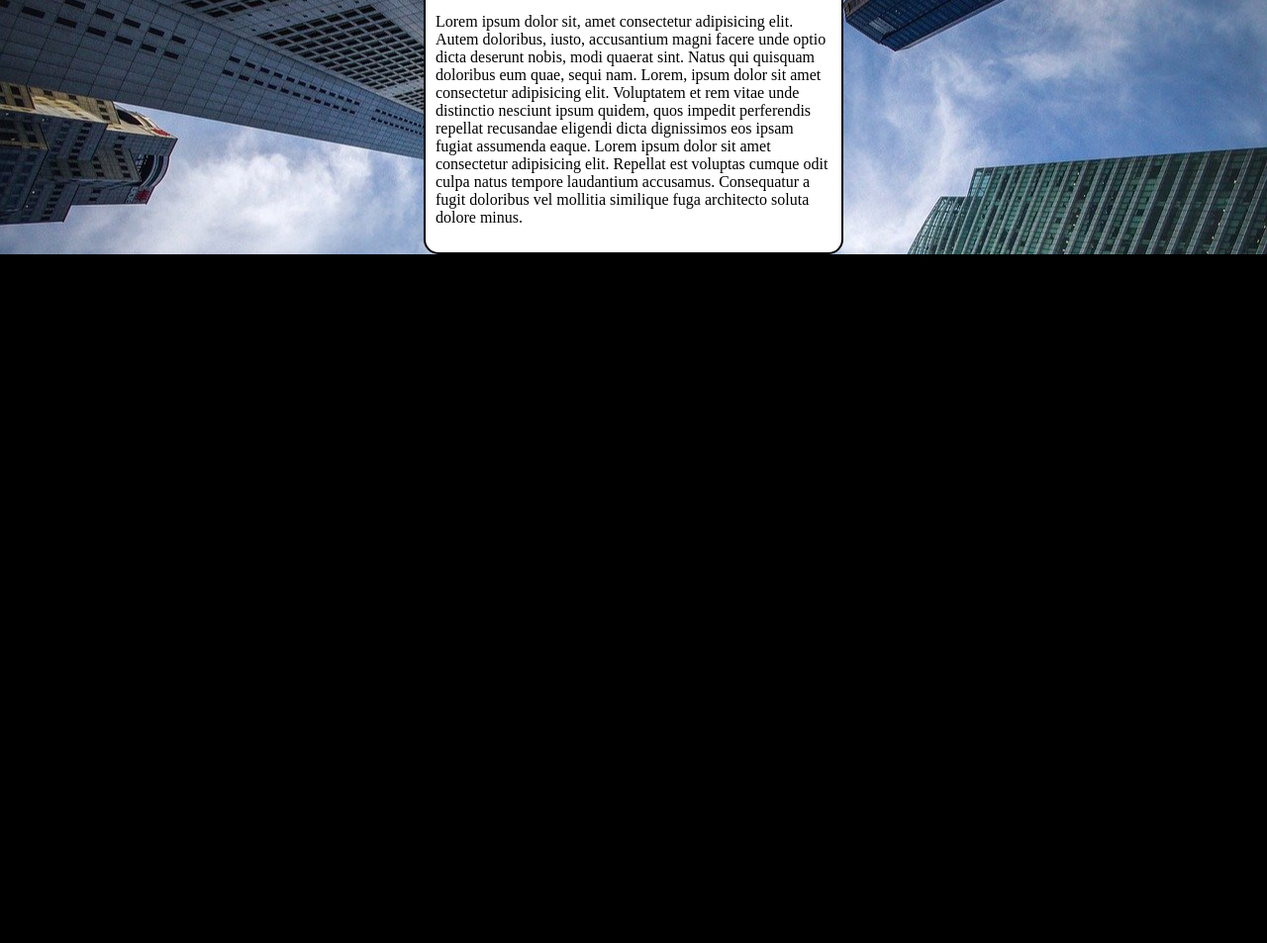
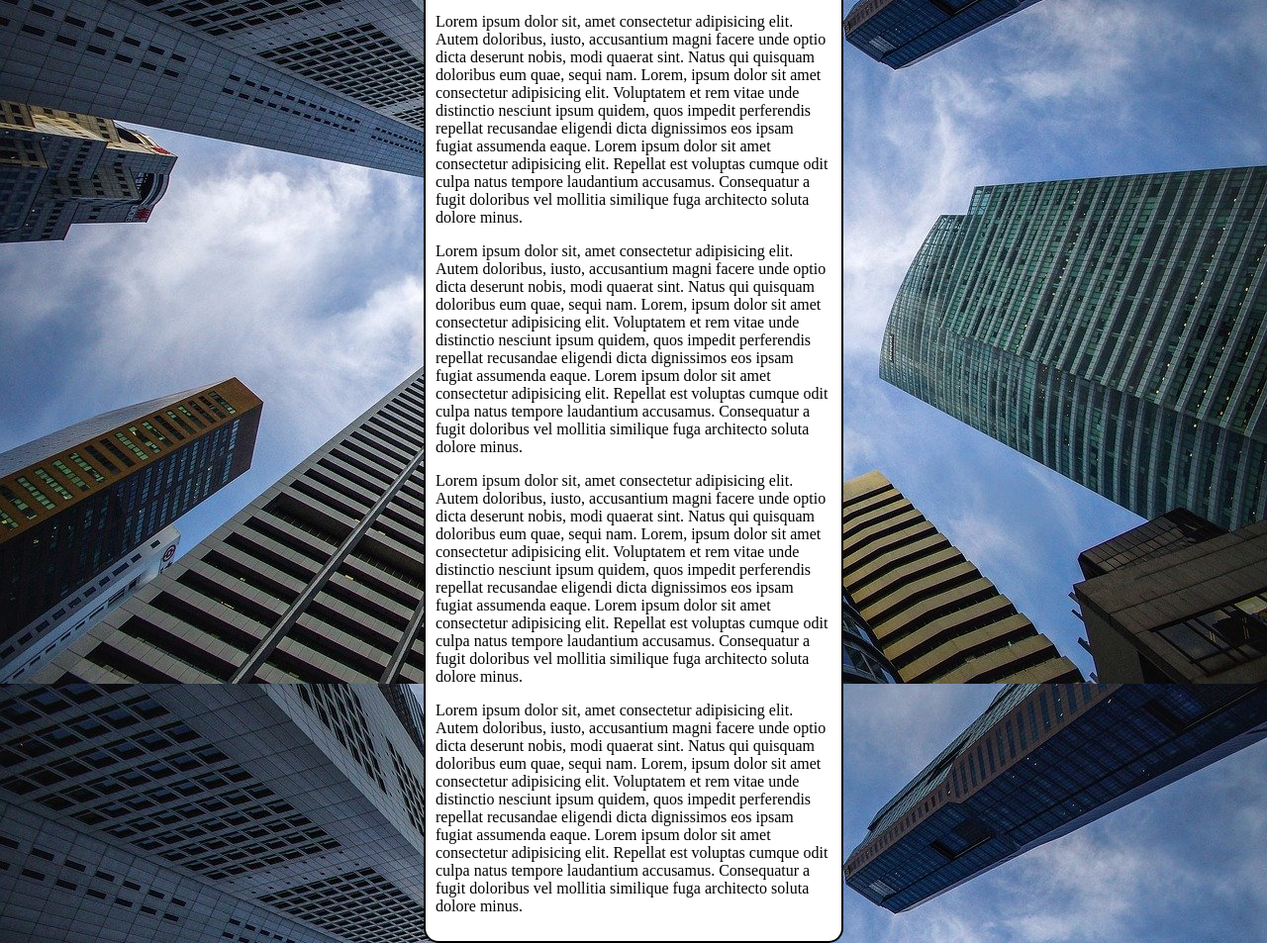
Before and after one commit to esjao123/html-css, a plain HTML site: page Exercicios/ex022/fundo006.html in a window 1280 px wide. Shown: the part 1015-1968 px from the top of the page at 99% size. Before the commit the page ends 1272 px from the top, so only its background shows below. Drawn offline with Linux system fonts and the light colour scheme.

Commit message:
Update fundo006.html

```diff
--- a/Exercicios/ex022/fundo006.html
+++ b/Exercicios/ex022/fundo006.html
@@ -3,20 +3,28 @@
 <head>
     <meta charset="UTF-8">
     <meta name="viewport" content="width=device-width, initial-scale=1.0">
-    <title>Document</title>
+    <title>Fundo fixo de tela</title>
     <style>
         body{
             height: 100vh;
-            background-color: black;
+            /*background-color: black;
             background-image: url('imagens/wallpaper002.jpg');
             background-position: center center;
             background-repeat: repeat-y;
+            background-size: cover;
+            background-attachment: fixed;*/
+
+            /* Shorthand - background
+                color > image > position > repeat > [size] > attachment
+            */
+
+            background: black url('imagens/wallpaper002.jpg') center center no-repeat fixed;
             background-size: cover;
         }
 
         main{
             background-color: white;
-            width: 400px;
+            max-width: 400px;
             padding: 10px;
             margin: auto;
             border: 2px solid black;
@@ -32,6 +40,9 @@
         <p>Lorem ipsum dolor sit, amet consectetur adipisicing elit. Autem doloribus, iusto, accusantium magni facere unde optio dicta deserunt nobis, modi quaerat sint. Natus qui quisquam doloribus eum quae, sequi nam. Lorem, ipsum dolor sit amet consectetur adipisicing elit. Voluptatem et rem vitae unde distinctio nesciunt ipsum quidem, quos impedit perferendis repellat recusandae eligendi dicta dignissimos eos ipsam fugiat assumenda eaque. Lorem ipsum dolor sit amet consectetur adipisicing elit. Repellat est voluptas cumque odit culpa natus tempore laudantium accusamus. Consequatur a fugit doloribus vel mollitia similique fuga architecto soluta dolore minus.</p>
         <p>Lorem ipsum dolor sit, amet consectetur adipisicing elit. Autem doloribus, iusto, accusantium magni facere unde optio dicta deserunt nobis, modi quaerat sint. Natus qui quisquam doloribus eum quae, sequi nam. Lorem, ipsum dolor sit amet consectetur adipisicing elit. Voluptatem et rem vitae unde distinctio nesciunt ipsum quidem, quos impedit perferendis repellat recusandae eligendi dicta dignissimos eos ipsam fugiat assumenda eaque. Lorem ipsum dolor sit amet consectetur adipisicing elit. Repellat est voluptas cumque odit culpa natus tempore laudantium accusamus. Consequatur a fugit doloribus vel mollitia similique fuga architecto soluta dolore minus.</p>
         <p>Lorem ipsum dolor sit, amet consectetur adipisicing elit. Autem doloribus, iusto, accusantium magni facere unde optio dicta deserunt nobis, modi quaerat sint. Natus qui quisquam doloribus eum quae, sequi nam. Lorem, ipsum dolor sit amet consectetur adipisicing elit. Voluptatem et rem vitae unde distinctio nesciunt ipsum quidem, quos impedit perferendis repellat recusandae eligendi dicta dignissimos eos ipsam fugiat assumenda eaque. Lorem ipsum dolor sit amet consectetur adipisicing elit. Repellat est voluptas cumque odit culpa natus tempore laudantium accusamus. Consequatur a fugit doloribus vel mollitia similique fuga architecto soluta dolore minus.</p>
+        <p>Lorem ipsum dolor sit, amet consectetur adipisicing elit. Autem doloribus, iusto, accusantium magni facere unde optio dicta deserunt nobis, modi quaerat sint. Natus qui quisquam doloribus eum quae, sequi nam. Lorem, ipsum dolor sit amet consectetur adipisicing elit. Voluptatem et rem vitae unde distinctio nesciunt ipsum quidem, quos impedit perferendis repellat recusandae eligendi dicta dignissimos eos ipsam fugiat assumenda eaque. Lorem ipsum dolor sit amet consectetur adipisicing elit. Repellat est voluptas cumque odit culpa natus tempore laudantium accusamus. Consequatur a fugit doloribus vel mollitia similique fuga architecto soluta dolore minus.</p>
+        <p>Lorem ipsum dolor sit, amet consectetur adipisicing elit. Autem doloribus, iusto, accusantium magni facere unde optio dicta deserunt nobis, modi quaerat sint. Natus qui quisquam doloribus eum quae, sequi nam. Lorem, ipsum dolor sit amet consectetur adipisicing elit. Voluptatem et rem vitae unde distinctio nesciunt ipsum quidem, quos impedit perferendis repellat recusandae eligendi dicta dignissimos eos ipsam fugiat assumenda eaque. Lorem ipsum dolor sit amet consectetur adipisicing elit. Repellat est voluptas cumque odit culpa natus tempore laudantium accusamus. Consequatur a fugit doloribus vel mollitia similique fuga architecto soluta dolore minus.</p>
+        <p>Lorem ipsum dolor sit, amet consectetur adipisicing elit. Autem doloribus, iusto, accusantium magni facere unde optio dicta deserunt nobis, modi quaerat sint. Natus qui quisquam doloribus eum quae, sequi nam. Lorem, ipsum dolor sit amet consectetur adipisicing elit. Voluptatem et rem vitae unde distinctio nesciunt ipsum quidem, quos impedit perferendis repellat recusandae eligendi dicta dignissimos eos ipsam fugiat assumenda eaque. Lorem ipsum dolor sit amet consectetur adipisicing elit. Repellat est voluptas cumque odit culpa natus tempore laudantium accusamus. Consequatur a fugit doloribus vel mollitia similique fuga architecto soluta dolore minus.</p>
     </main>
 </body>
 </html>
```
